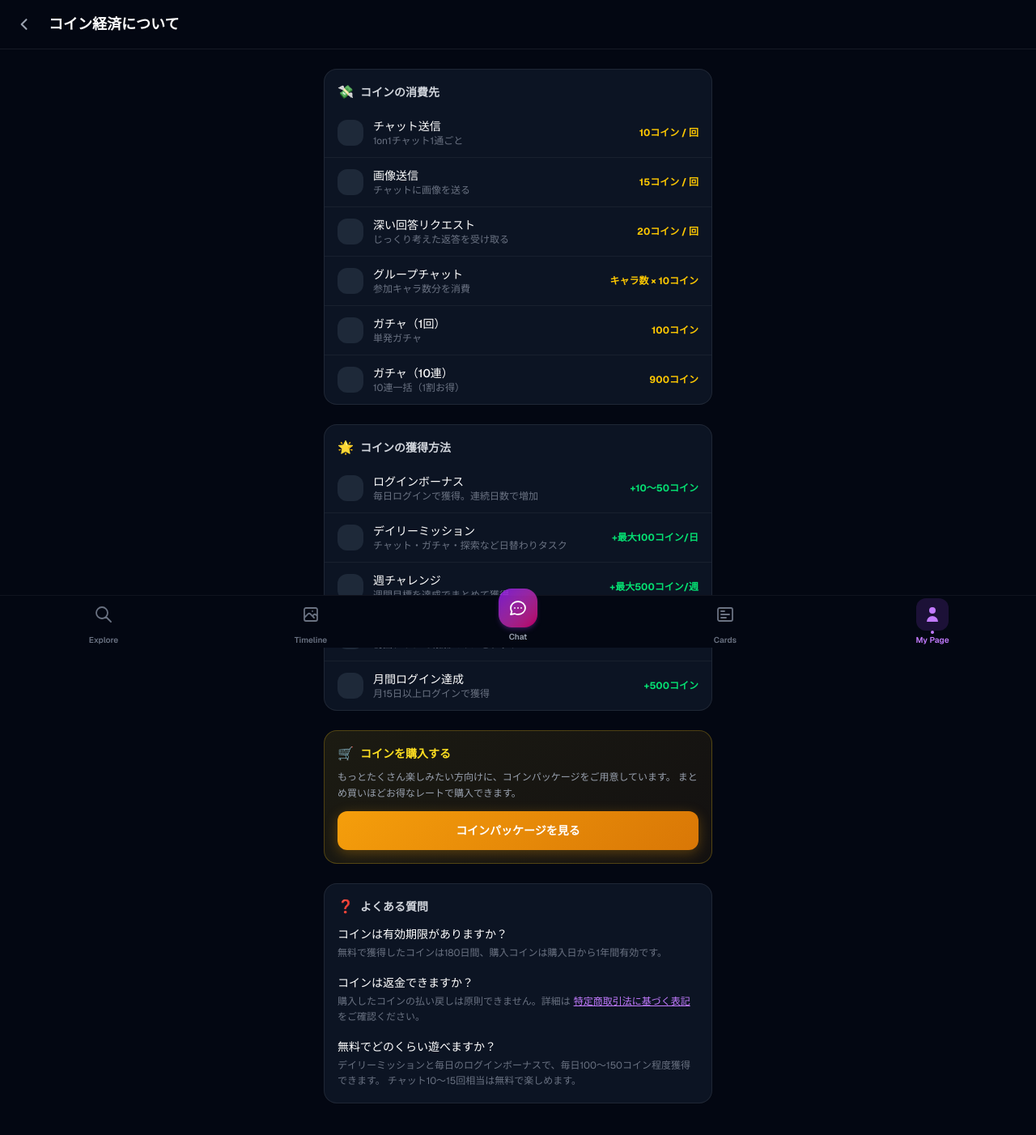
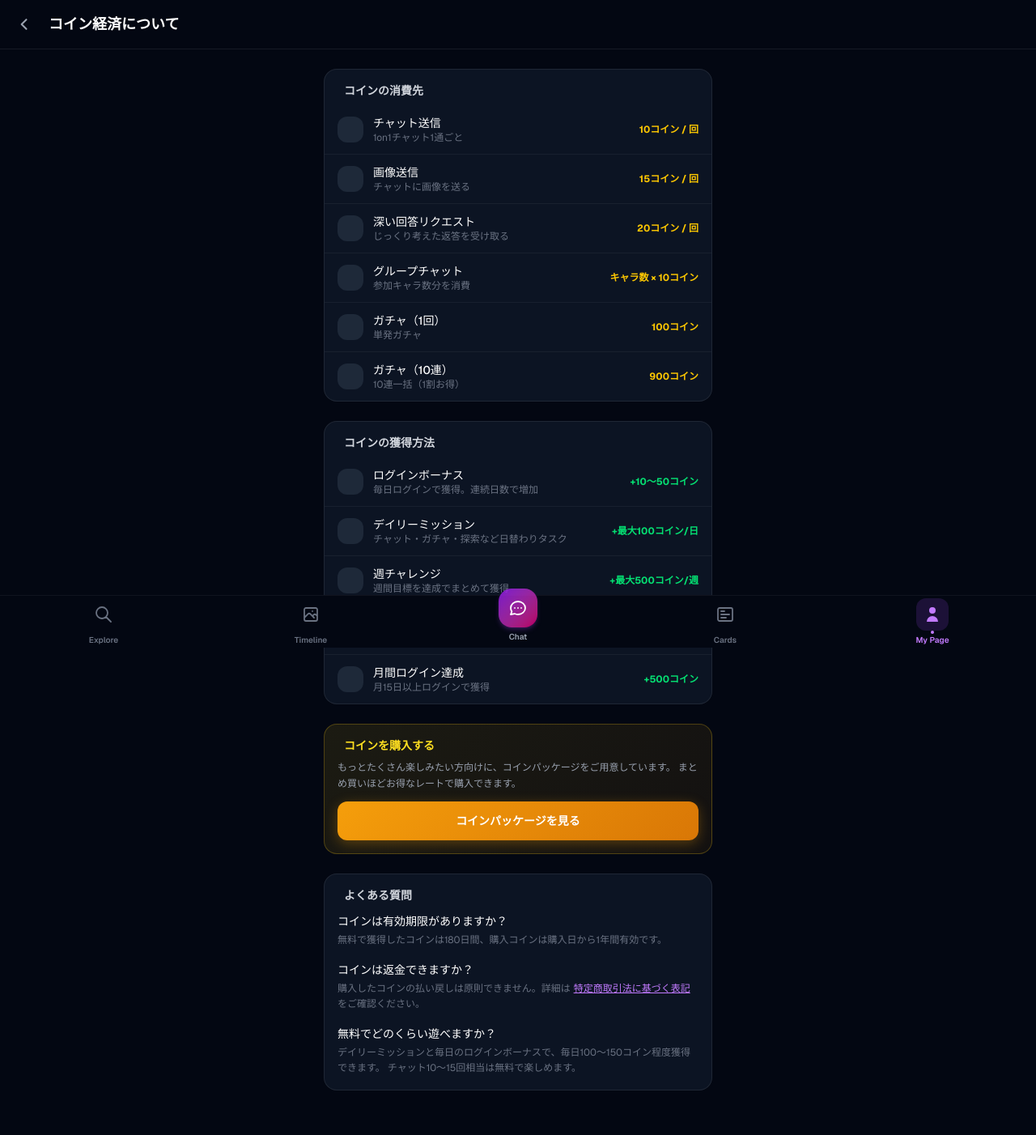
Before and after one commit to KRascal/aniva, a Next.js app in the folder web/: page /mypage/coin-guide in a window 1280 px wide. Shown: the top 1402 px of the page at 81% size. Built offline with nearby package versions, Linux system fonts and the light colour scheme; no server answers.

Commit message:
fix: コイン経済絵文字削除 + ファン掲示板スレッドトップに返信ボタン追加 + community/threadId useRef追加

```diff
--- a/web/src/app/community/[characterSlug]/[threadId]/page.tsx
+++ b/web/src/app/community/[characterSlug]/[threadId]/page.tsx
@@ -1,6 +1,6 @@
 'use client';
 
-import { useState, useEffect, useMemo } from 'react';
+import { useState, useEffect, useMemo, useRef } from 'react';
 import { useSession } from 'next-auth/react';
 import { useParams, useRouter } from 'next/navigation';
 
@@ -223,6 +223,7 @@ export default function ThreadPage() {
   const [replyContent, setReplyContent] = useState('');
   const [submitting, setSubmitting] = useState(false);
   const [replyTarget, setReplyTarget] = useState<ReplyTarget | null>(null);
+  const inputRef = useRef<HTMLTextAreaElement | HTMLInputElement | null>(null);
 
   useEffect(() => {
     (async () => {
@@ -346,6 +347,21 @@ export default function ThreadPage() {
           <span className="text-[10px] text-white/30">{thread.viewCount}回閲覧</span>
         </div>
         <p className="text-sm text-white/80 whitespace-pre-wrap leading-relaxed">{thread.content}</p>
+        {/* トップ投稿への返信ボタン */}
+        <div className="flex items-center gap-3 mt-2">
+          <button
+            onClick={() => {
+              setReplyTarget(null);
+              inputRef.current?.focus();
+            }}
+            className="text-xs text-blue-400 hover:text-blue-300 transition-colors flex items-center gap-1"
+          >
+            <svg className="w-3.5 h-3.5" fill="none" viewBox="0 0 24 24" stroke="currentColor" strokeWidth={1.8}>
+              <path strokeLinecap="round" strokeLinejoin="round" d="M3 10h10a5 5 0 015 5v6M3 10l6 6m-6-6l6-6" />
+            </svg>
+            返信する
+          </button>
+        </div>
       </div>
 
       {/* Replies */}
--- a/web/src/app/mypage/coin-guide/page.tsx
+++ b/web/src/app/mypage/coin-guide/page.tsx
@@ -64,7 +64,7 @@ export default function CoinGuidePage() {
         {/* ── コインの消費 ── */}
         <section className="bg-gray-900/80 border border-white/8 rounded-2xl overflow-hidden">
           <div className="px-4 pt-4 pb-2 flex items-center gap-2">
-            <span className="text-base">💸</span>
+            <span className="text-base"></span>
             <h2 className="text-sm font-bold text-gray-300">コインの消費先</h2>
           </div>
           <div className="divide-y divide-white/5">
@@ -90,7 +90,7 @@ export default function CoinGuidePage() {
         {/* ── コインの獲得方法 ── */}
         <section className="bg-gray-900/80 border border-white/8 rounded-2xl overflow-hidden">
           <div className="px-4 pt-4 pb-2 flex items-center gap-2">
-            <span className="text-base">🌟</span>
+            <span className="text-base"></span>
             <h2 className="text-sm font-bold text-gray-300">コインの獲得方法</h2>
           </div>
           <div className="divide-y divide-white/5">
@@ -122,7 +122,7 @@ export default function CoinGuidePage() {
           }}
         >
           <div className="px-4 pt-4 pb-2 flex items-center gap-2">
-            <span className="text-base">🛒</span>
+            <span className="text-base"></span>
             <h2 className="text-sm font-bold text-yellow-300">コインを購入する</h2>
           </div>
           <p className="px-4 pb-3 text-xs text-gray-400 leading-relaxed">
@@ -146,7 +146,7 @@ export default function CoinGuidePage() {
         {/* ── よくある質問 ── */}
         <section className="bg-gray-900/80 border border-white/8 rounded-2xl p-4">
           <div className="flex items-center gap-2 mb-3">
-            <span className="text-base">❓</span>
+            <span className="text-base"></span>
             <h2 className="text-sm font-bold text-gray-300">よくある質問</h2>
           </div>
           <div className="space-y-4">
```
